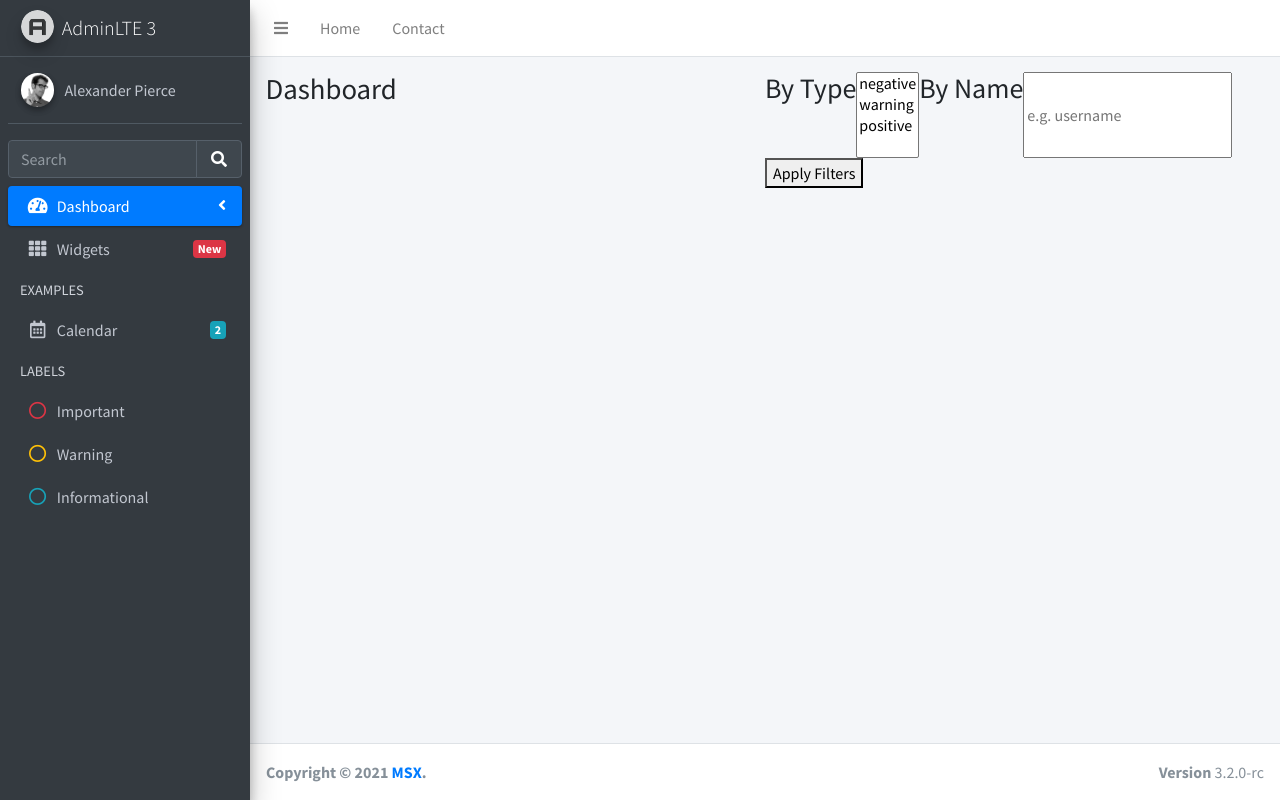
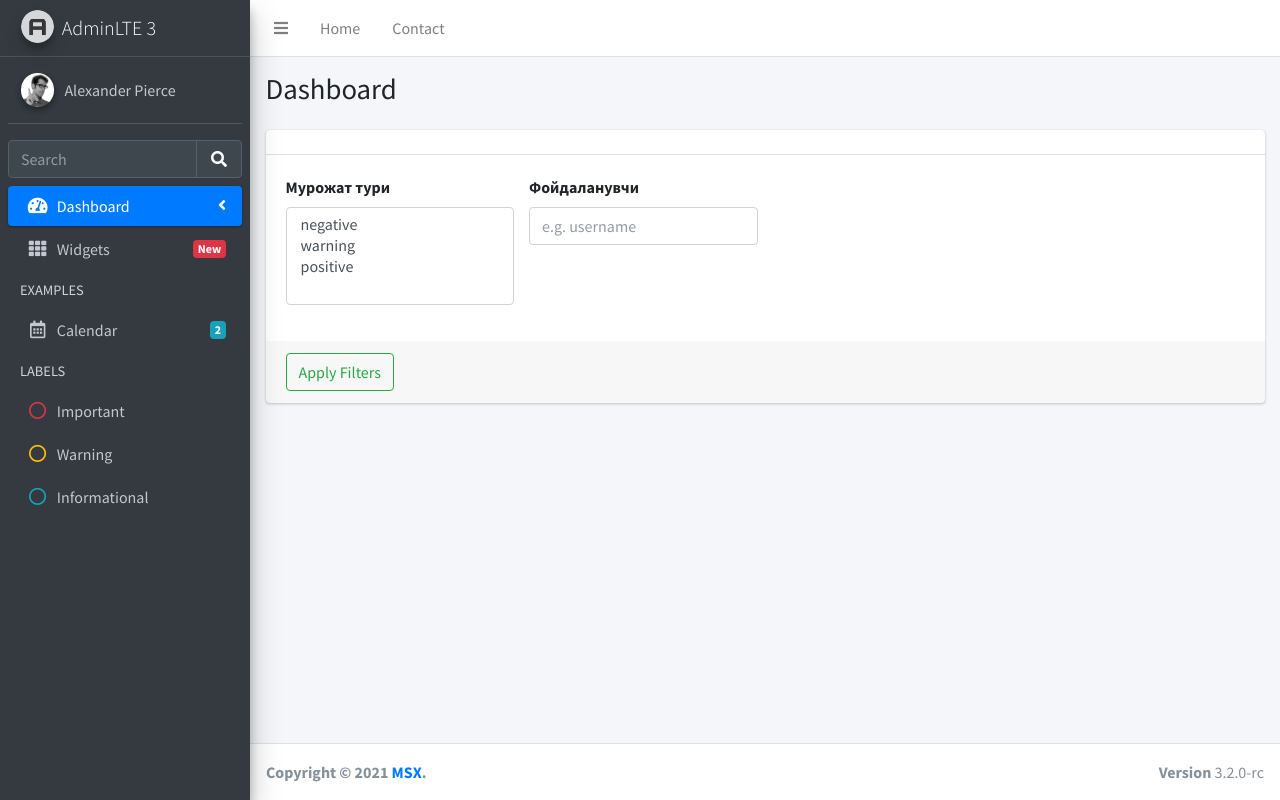
Before and after one commit to odilxon/anti-corruption-agro, a Flask app: page / in a window 1280 px wide. Run offline with Flask 2, Linux system fonts and the light colour scheme; data that the repository does not hold is empty; some libraries are stand-ins or nearby versions.

Commit message:
Filters fixed

```diff
--- a/templates/pages/index.html
+++ b/templates/pages/index.html
@@ -25,6 +25,8 @@
   <link rel="stylesheet" href="{{url_for('static', filename='plugins/daterangepicker/daterangepicker.css')}}">
   <!-- summernote -->
   <link rel="stylesheet" href="{{url_for('static', filename='plugins/summernote/summernote-bs4.min.css')}}">
+  <link rel="stylesheet" href="{{url_for('static', filename='plugins/select2/css/select2.min.css')}}">
+  <link rel="stylesheet" href="{{url_for('static', filename='plugins/select2-bootstrap4-theme/select2-bootstrap4.min.css')}}">
 </head>
 <body class="hold-transition sidebar-mini layout-fixed">
 <div class="wrapper">
@@ -156,21 +158,7 @@
           <div class="col-sm-6">
             <h1 class="m-0">Dashboard</h1>
           </div><!-- /.col -->
-          <div class="col-sm-6">
-            <form method="GET">
-              <div class="row">
-                <h3>By Type</h3>
-                <select name="type" class="select2" multiple aria-placeholder="Type" title="Type">
-                  {% for type in type_list %}
-                  <option value="{{ type }}">{{ type }}</option>
-                  {% endfor %}
-                </select>
-                <h3>By Name</h3>
-                <input name="keyword" type="text" class="keyword-input" placeholder="e.g. username"/>
-                <button type="submit" class="button">Apply Filters</button>
-              </div>
-            </form>
-          </div><!-- /.col -->
+          <!-- /.col -->
         </div><!-- /.row -->
       </div><!-- /.container-fluid -->
     </div>
@@ -178,9 +166,49 @@
 
     <!-- Main content -->
     <section class="content">
-      <div class="container-fluid t1">
+      <div class="container-fluid ">
+        <div class="row">
+          <div class="col-sm-12">
+            <div class="card">
+              <div class="card-header">
+
+              </div>
+              <div class="card-body">
+                <form method="GET" id="filter">
+                  <div class="row">
+
+                    <div class="col-sm-3">
+                      <div class="form-group">
+                        <label for="type">Мурожат тури</label>
+                        <select name="type" id="type" class="form-control select2" multiple aria-placeholder="Type" title="Type">
+                          {% for type in type_list %}
+                          <option value="{{ type }}">{{ type }}</option>
+                          {% endfor %}
+                        </select>
+                      </div>
+                    </div>
+
+                    <div class="col-sm-3">
+                      <div class="form-group">
+                        <label for="keyword">Фойдаланувчи</label>
+                        <input name="keyword" id="keyword" type="text" class="form-control keyword-input" placeholder="e.g. username"/>
+                      </div>
+                    </div>
+
+
+
+
+                  </div>
+                </form>
+              </div>
+              <div class="card-footer">
+                <button  form="filter" type="submit" class="btn btn-outline-success">Apply Filters</button>
+              </div>
+            </div>
+          </div>
+        </div>
         <!-- Small boxes (Stat box) -->
-
+        <div class="t1">
         {% for i in range(0,data|length,3) %}
         <div class="row">
           <div class="col-lg-4">
@@ -250,6 +278,7 @@
           {% endif %}
         </div>
         {% endfor %}
+      </div>
         <!-- /.row (main row) -->
       </div><!-- /.container-fluid -->
     </section>
@@ -299,11 +328,18 @@
 <script src="{{url_for('static', filename='plugins/summernote/summernote-bs4.min.js')}}"></script>
 <!-- overlayScrollbars -->
 <script src="{{url_for('static', filename='plugins/overlayScrollbars/js/jquery.overlayScrollbars.min.js')}}"></script>
+<script src="{{url_for('static', filename='plugins/select2/js/select2.full.min.js')}}"></script>
 <!-- AdminLTE App -->
 <script src="{{url_for('static', filename='js/adminlte.js')}}"></script>
 <!-- AdminLTE for demo purposes -->
 <script>
   $(document).ready(function() {
+
+
+    $(".select2").select2({
+      theme: 'bootstrap4'
+    });
+
   $('.t1').after('<div id="nav" class="text-center"></div>');
   var rowsShown = 3;
   var rowsTotal = $('.t1 .row').length;
```
